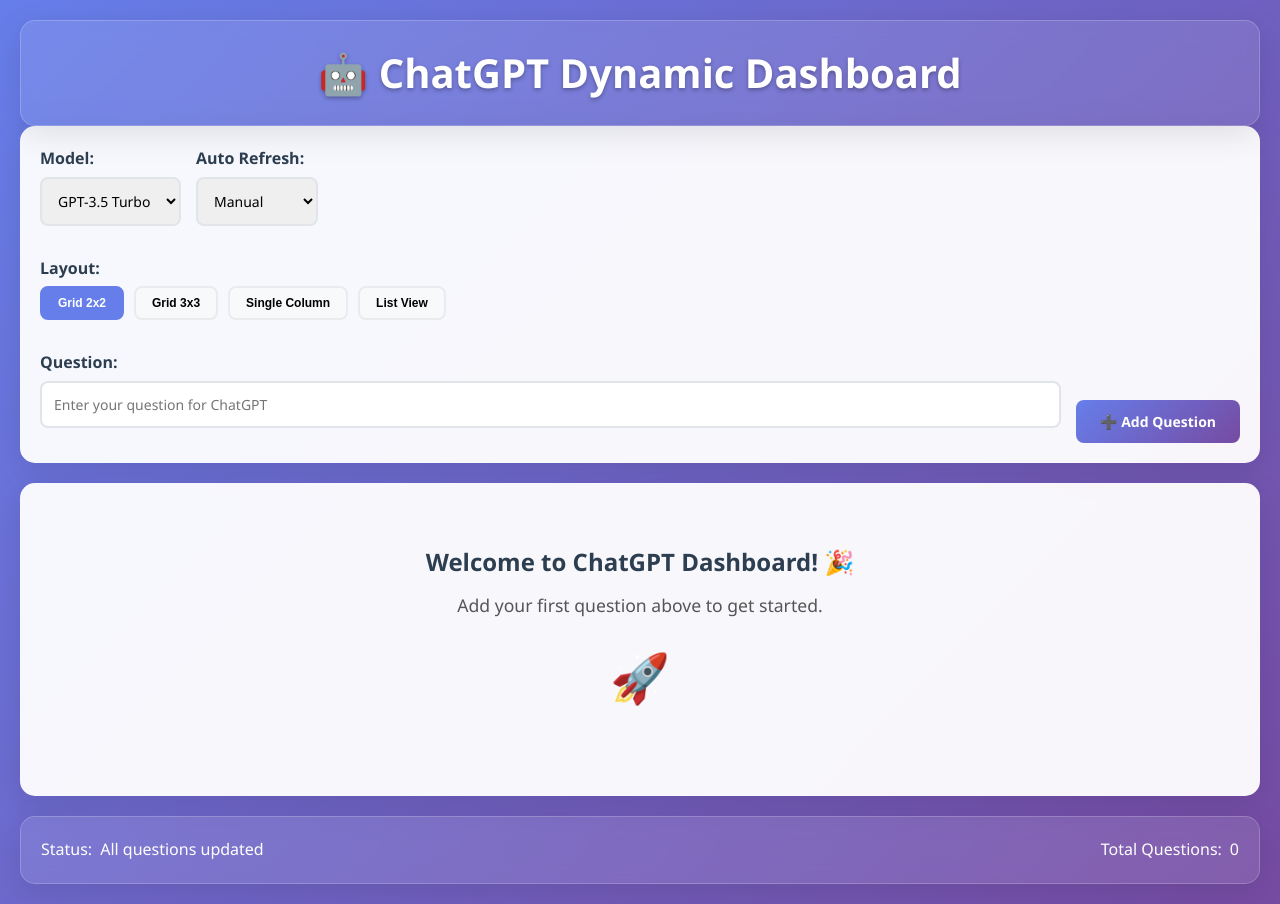
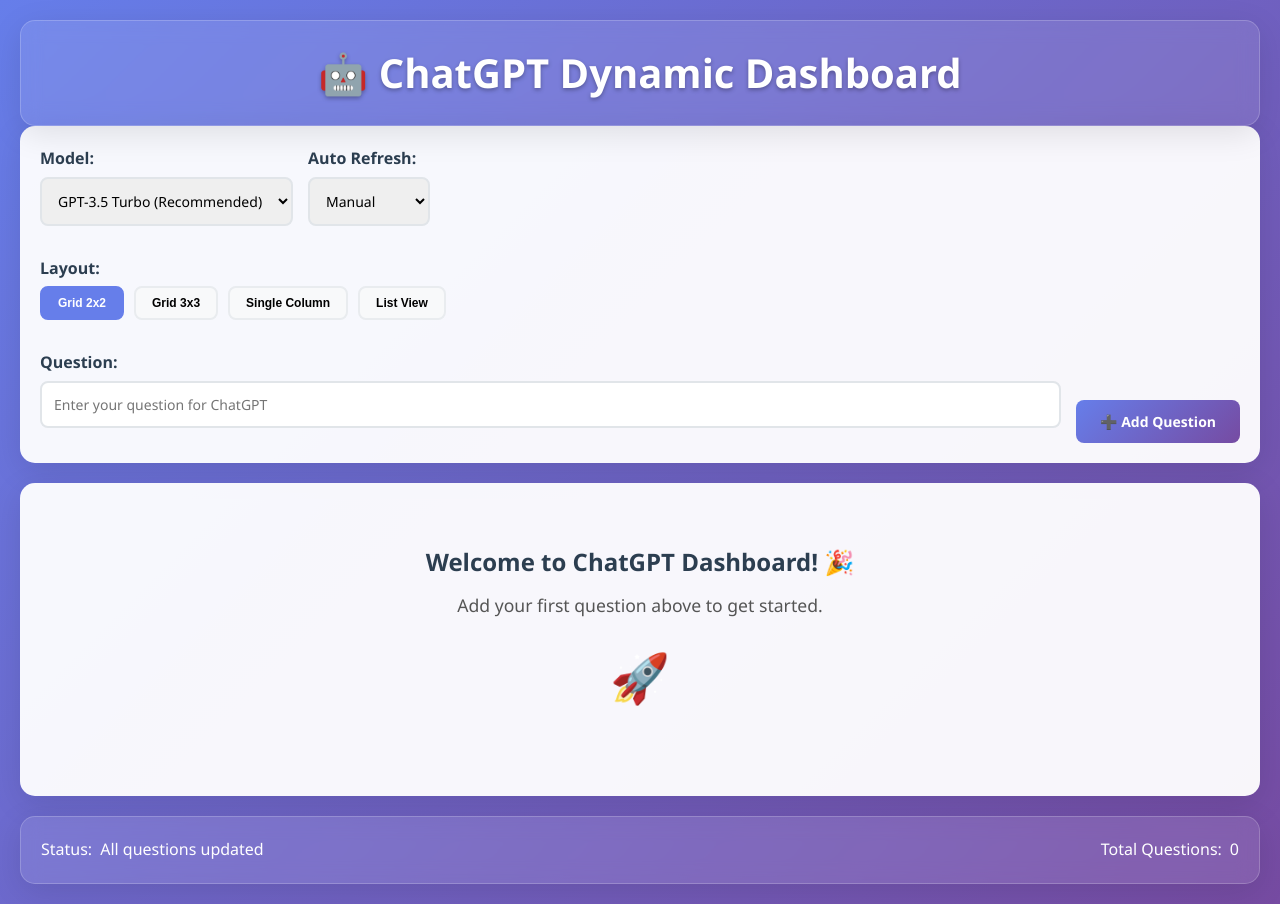
Before and after one commit to gittis2345/chatgpt-dashboard, a Next.js app: page / in a window 1280 px wide. Built offline with nearby package versions, Linux system fonts and the light colour scheme.

Commit message:
Update ControlPanel.js

```diff
--- a/components/ControlPanel.js
+++ b/components/ControlPanel.js
@@ -43,8 +43,9 @@
             value={model}
             onChange={(e) => setModel(e.target.value)}
           >
-            <option value="gpt-4">GPT-4</option>
-            <option value="gpt-3.5-turbo">GPT-3.5 Turbo</option>
+        <option value="gpt-3.5-turbo">GPT-3.5 Turbo (Recommended)</option>
+        <option value="gpt-4o-mini">GPT-4o Mini</option>
+        <option value="gpt-4o">GPT-4o (Requires Access)</option>
           </select>
         </div>
 
```
